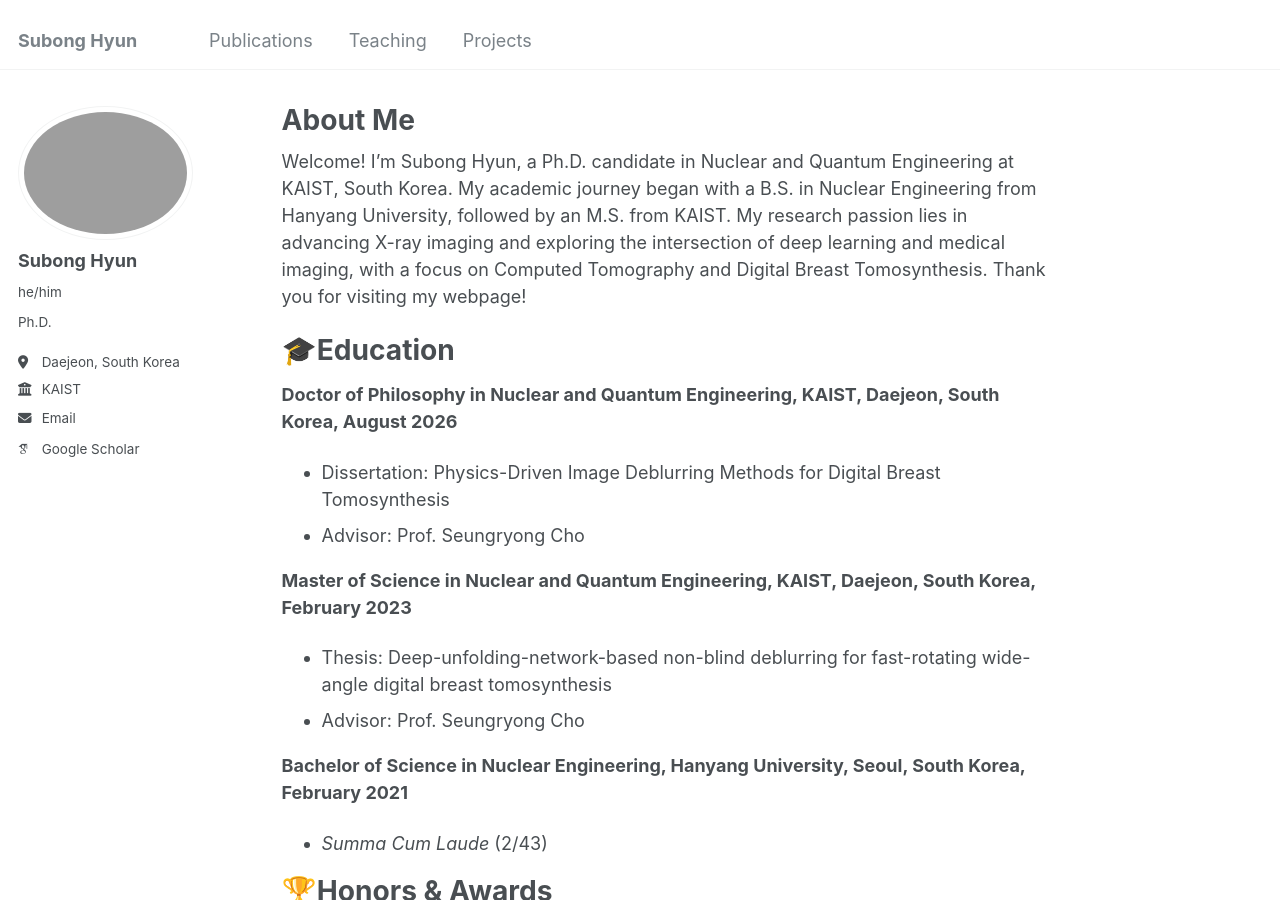
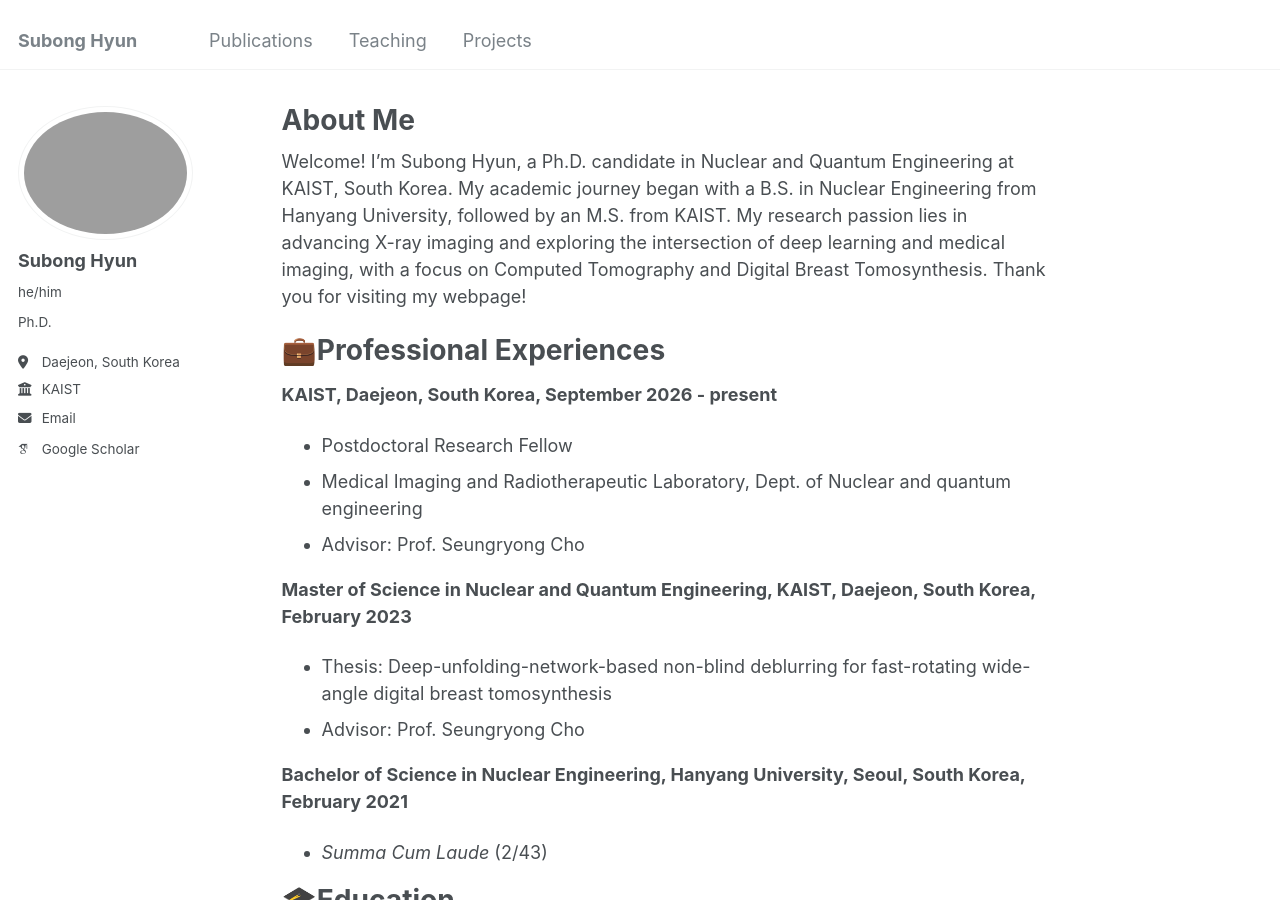
Before and after one commit to SubongHyun/subonghyun.github.io, a Jekyll site: the page built from _pages/about.md, in a window 1280 px wide and 900 px high. Built offline with Jekyll 4.4.1, drawn with Linux system fonts in a browser that asks for light colours; some web fonts are replaced.

Commit message:
Update about.md

```diff
--- a/_pages/about.md
+++ b/_pages/about.md
@@ -8,6 +8,20 @@ redirect_from:
 ---
 
 Welcome! I'm Subong Hyun, a Ph.D. candidate in Nuclear and Quantum Engineering at KAIST, South Korea. My academic journey began with a B.S. in Nuclear Engineering from Hanyang University, followed by an M.S. from KAIST. My research passion lies in advancing X-ray imaging and exploring the intersection of deep learning and medical imaging, with a focus on Computed Tomography and Digital Breast Tomosynthesis. Thank you for visiting my webpage!
+
+💼Professional Experiences
+======
+**KAIST, Daejeon, South Korea, September 2026 - present**
+- Postdoctoral Research Fellow
+- Medical Imaging and Radiotherapeutic Laboratory, Dept. of Nuclear and quantum engineering
+- Advisor: Prof. Seungryong Cho
+
+**Master of Science in Nuclear and Quantum Engineering, KAIST, Daejeon, South Korea, February 2023**
+- Thesis: Deep-unfolding-network-based non-blind deblurring for fast-rotating wide-angle digital breast tomosynthesis
+- Advisor: Prof. Seungryong Cho
+
+**Bachelor of Science in Nuclear Engineering, Hanyang University, Seoul, South Korea, February 2021**
+- _Summa Cum Laude_ (2/43)
 
 🎓Education
 ======
```
